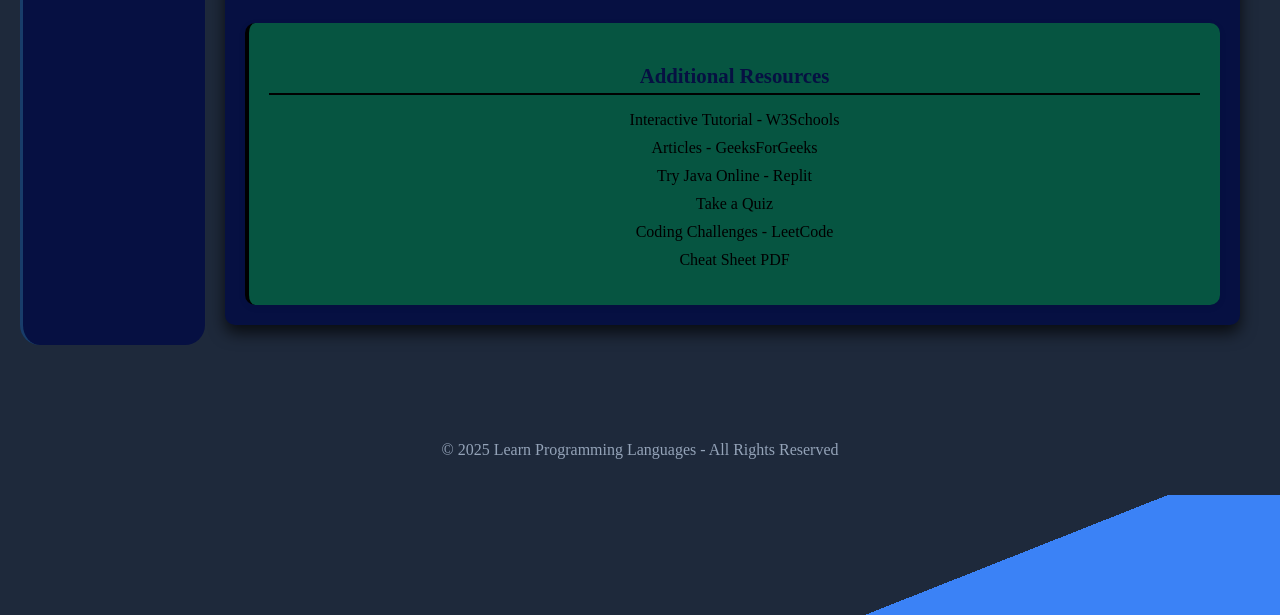
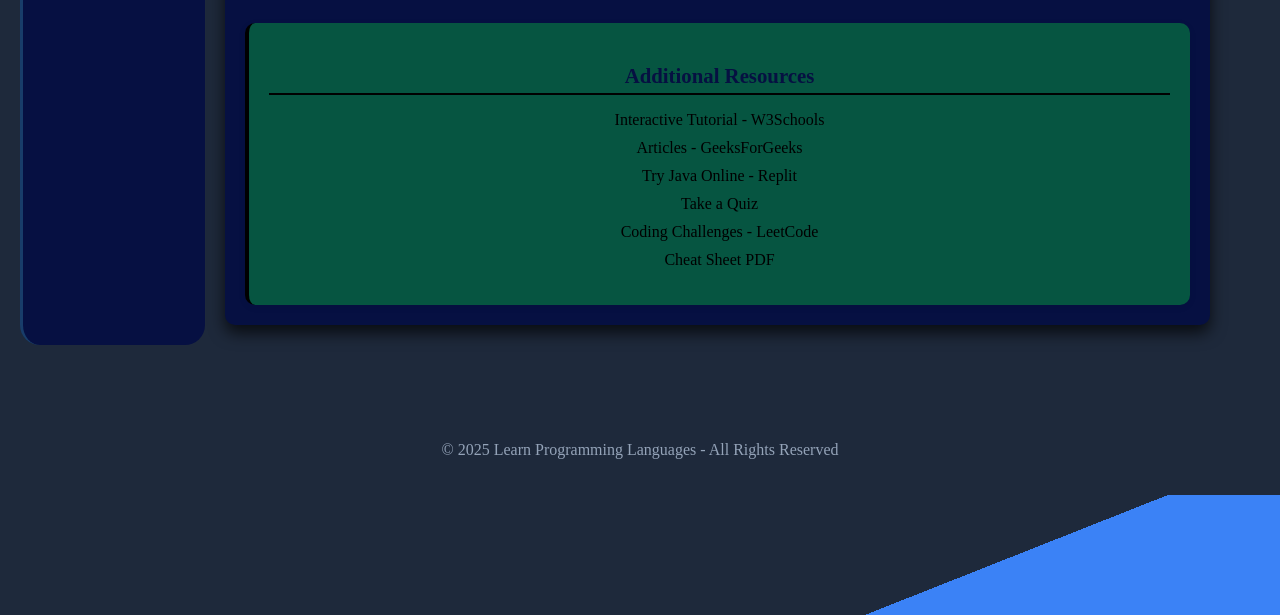
Before and after one commit to MuathHassoun/ProgrammingLanguages-Website, a PHP site: page /html_pages/Languages.html in a window 1280 px wide. Shown: the part 1630-2245 px from the top of the page. Run offline with PHP 8.4, Linux system fonts and the light colour scheme.

Commit message:
Style - gap edit

```diff
--- a/public/css/style.css
+++ b/public/css/style.css
@@ -107,7 +107,7 @@ nav a {
 
 .languages {
   text-align: center;
-  padding: 60px 20px;
+  padding: 60px 50px 60px 20px;
   background-color: #1e293b;
 }
 
@@ -119,7 +119,7 @@ nav a {
 .language-cards {
   display: flex;
   justify-content: space-around;
-  gap: 50px;
+  gap: 60px;
   flex-wrap: wrap;
 }
 
--- a/public/html_pages/Languages.html
+++ b/public/html_pages/Languages.html
@@ -149,6 +149,7 @@
       <div id="html" class="language-frame">
         <h2>Learn HTML and Try</h2>
         <iframe width="100%" height="400" src="https://www.youtube.com/embed/pQN-pnXPaVg" allowfullscreen></iframe>
+<!--        <iframe width="100%" height="400" src="https://www.youtube.com/embed/6QAELgirvjs?si=s43khxL0_fdjIMiM" allowfullscreen></iframe>-->
         <iframe class="compiler" width="100%" height="400" src="https://onecompiler.com/html" allowfullscreen></iframe>
         <div class="extra-section">
           <h3>Additional Resources</h3>
```
